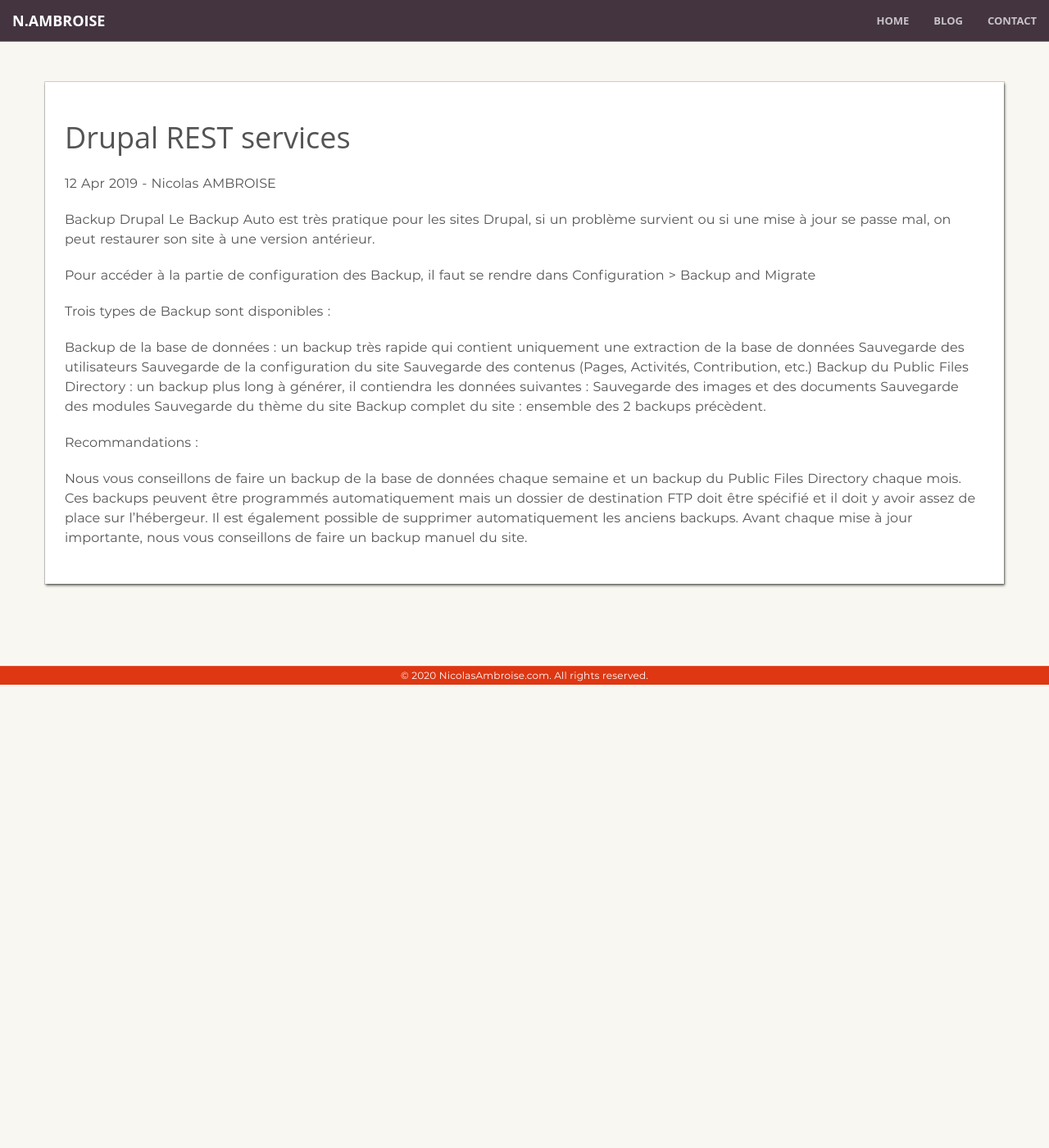
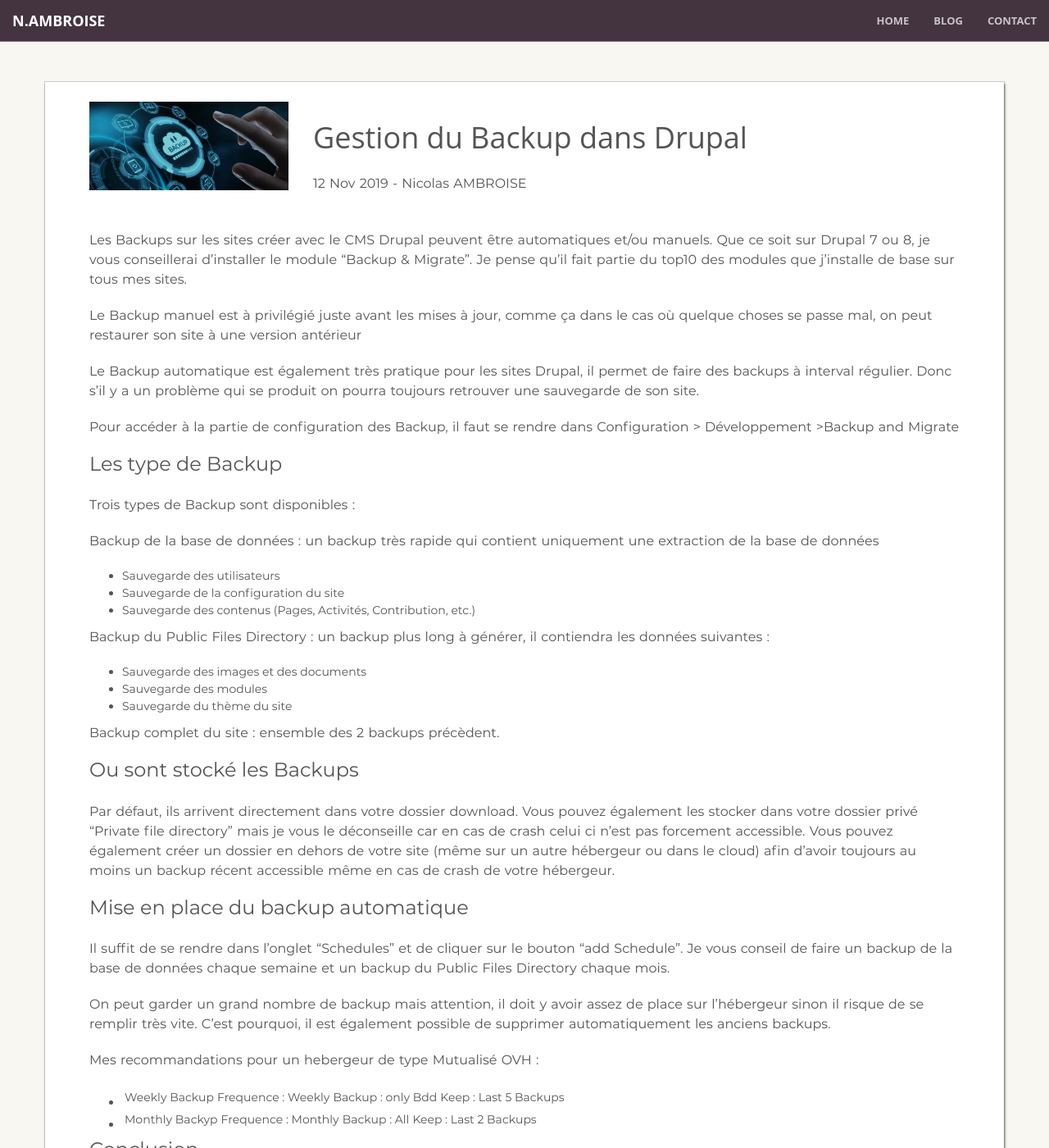
Before and after one commit to nicolasambroise/nicolasambroise2020.github.io, a Jekyll site: the page built from _posts/2019-11-13-automatisation-drupal-backup.markdown, in a window 1280 px wide and 1400 px high. Shown: the whole window at 82% size. Built offline with Jekyll 4.4.1, drawn with Linux system fonts in a browser that asks for light colours; some web fonts are replaced; some of the changed text lies outside the part shown.

Commit message:
Ajout d'articles

```diff
--- a/_layouts/post.html
+++ b/_layouts/post.html
@@ -9,11 +9,18 @@
 
   <section>
     <div class="container">
-        <div class="row">
-            <div class="col-lg-10 col-lg-offset-1 borderbox">
-                <h1>{{ page.title }}</h1>
-                <p>{{ page.date | date_to_string }} - Nicolas AMBROISE</p>
-								{{ content }}
+        <div class="row borderbox">
+            <div class="col-lg-10 col-lg-offset-1">
+              <div class="col-md-3">
+                  <img src="/img/thumbnail/{{ page.thumbnail }}" style="width:100%;max-width:400px;">
+              </div>
+              <div class="col-md-9">
+                  <h1>{{ page.title }}</h1>
+                  <p>{{ page.date | date_to_string }} - Nicolas AMBROISE</p>
+              </div>
+              <div class="col-md-12" style="margin-top:25px;">
+                {{ content }}
+              </div>
             </div>
           </div>
         </div>
--- a/_posts/2019-04-13-automatisation-drupal-backup.markdown
+++ /dev/null
@@ -1,33 +0,0 @@
----
-layout: post
-title: "Drupal REST services"
-date:   2019-04-13 00:16:07 +0100
-categories: drupal
-thumbnail: "backup.jpg"
-visible : false
----
-Backup Drupal
-Le Backup Auto est très pratique pour les sites Drupal, si un problème survient ou si une mise à jour se passe mal, on peut restaurer son site à une version antérieur.
-
-Pour accéder à la partie de configuration des Backup, il faut se rendre dans Configuration > Backup and Migrate
-
-
-
-Trois types de Backup sont disponibles :
-
-Backup de la base de données : un backup très rapide qui contient uniquement une extraction de la base de données
-Sauvegarde des utilisateurs
-Sauvegarde de la configuration du site
-Sauvegarde des contenus (Pages, Activités, Contribution, etc.)
-Backup du Public Files Directory : un backup plus long à générer, il contiendra les données suivantes :
-Sauvegarde des images et des documents
-Sauvegarde des modules
-Sauvegarde du thème du site
-Backup complet du site : ensemble des 2 backups précèdent.
-
-
-Recommandations :
-
-Nous vous conseillons de faire un backup de la base de données chaque semaine et un backup du Public Files Directory chaque mois.
-Ces backups peuvent être programmés automatiquement mais un dossier de destination FTP doit être spécifié et il doit y avoir assez de place sur l’hébergeur. Il est également possible de supprimer automatiquement les anciens backups.
-Avant chaque mise à jour importante, nous vous conseillons de faire un backup manuel du site.
--- /dev/null
+++ b/_posts/2019-11-13-automatisation-drupal-backup.markdown
@@ -0,0 +1,51 @@
+---
+layout: post
+title: "Gestion du Backup dans Drupal"
+date:   2019-11-13 00:16:07 +0100
+categories: drupal
+thumbnail: "backup.jpg"
+visible : true
+---
+Les Backups sur les sites créer avec le CMS Drupal peuvent être automatiques et/ou manuels. Que ce soit sur Drupal 7 ou 8, je vous conseillerai d'installer le module "Backup & Migrate". Je pense qu'il fait partie du top10 des modules que j'installe de base sur tous mes sites.
+
+Le Backup manuel est à privilégié juste avant les mises à jour, comme ça dans le cas où quelque choses se passe mal, on peut restaurer son site à une version antérieur
+
+Le Backup automatique est également très pratique pour les sites Drupal, il permet de faire des backups à interval régulier. Donc s'il y a un problème qui se produit on pourra toujours retrouver une sauvegarde de son site.
+
+Pour accéder à la partie de configuration des Backup, il faut se rendre dans Configuration > Développement >Backup and Migrate
+
+### Les type de Backup
+
+Trois types de Backup sont disponibles :
+
+Backup de la base de données : un backup très rapide qui contient uniquement une extraction de la base de données
+- Sauvegarde des utilisateurs
+- Sauvegarde de la configuration du site
+- Sauvegarde des contenus (Pages, Activités, Contribution, etc.)
+
+Backup du Public Files Directory : un backup plus long à générer, il contiendra les données suivantes :
+- Sauvegarde des images et des documents
+- Sauvegarde des modules
+- Sauvegarde du thème du site
+
+Backup complet du site : ensemble des 2 backups précèdent.
+
+### Ou sont stocké les Backups
+
+Par défaut, ils arrivent directement dans votre dossier download. Vous pouvez également les stocker dans votre dossier privé "Private file directory" mais je vous le déconseille car en cas de crash celui ci n'est pas forcement accessible.
+Vous pouvez également créer un dossier en dehors de votre site (même sur un autre hébergeur ou dans le cloud) afin d'avoir toujours au moins un backup récent accessible même en cas de crash de votre hébergeur.
+
+### Mise en place du backup automatique
+
+Il suffit de se rendre dans l'onglet "Schedules" et de cliquer sur le bouton "add Schedule".
+Je vous conseil de faire un backup de la base de données chaque semaine et un backup du Public Files Directory chaque mois.
+
+On peut garder un grand nombre de backup mais attention, il doit y avoir assez de place sur l’hébergeur sinon il risque de se remplir très vite. C'est pourquoi, il est également possible de supprimer automatiquement les anciens backups.
+
+Mes recommandations pour un hebergeur de type Mutualisé OVH :
+- Weekly Backup | Frequence : Weekly | Backup : only Bdd | Keep : Last 5 Backups
+- Monthly Backyp | Frequence : Monthly | Backup : All | Keep : Last 2 Backups
+
+### Conclusion
+
+L'utilisation des Backup m'a quelques fois sauvé la vie. C'est pourquoi le module "Backup & Migrate" fait parti de mon top 10 des modules Drupal et que c'est sauvant l'un des premiers que je configure sur un nouveau site.
--- a/_posts/2020-01-26-comparatif-cms.markdown
+++ b/_posts/2020-01-26-comparatif-cms.markdown
@@ -60,3 +58,5 @@ Les nouveaux venu dans la sphère des CMS qui offre une nouvelle alternative au
 Il n'y a pas de CMS mieux que les autres, il faut voir en fonction du nombre d'utilisateur, des type de contenu, des fonctionnalité désirées pour choisir au mieux sont CMS (et en fonction de son niveau en informatique)
 
 J'ai passé de 2008 à 2011 sur Wordpress, puis je me suis interessé à Drupal car c'était la solution la plus demandée par les entreprises. En ce début d'année 2020, j'ai suivi plusieurs tutoraux sur solution Jekyll (sponsorisé par Github) dans le but de refondre mon site Drupal 8 en quelque chose de beaucoup plus leger, de plus rapide et de beaucoup plus maintenable. Comme je suis le seul auteur, et que je rédige que peu d'article, chaque mois je passais plus de temps à mettre à jour le site Drupal 8 via composer qu'à rédiger les articles. Jekyll est très interressant car il n'y a plus d'interface administration, tout est géré avec quelques lignes de commandes et la syntaxe me rappelle étrangement de l'angular/mustashe.
+
+Une fois que j'aurai fini de faire le tour de Jekyll, je souhaite me former sur AEM (Adobe Experience Manager) dans lequel je détect un fort potentiel.
--- a/_posts/2020-02-15-optimisation-web.markdown
+++ b/_posts/2020-02-15-optimisation-web.markdown
@@ -215,3 +215,5 @@ Une autre solution serait de charger le reste du site en Ajax pour réduire enco
  <br>
 ### En resumé
 Il y a plein de chose à faire pour réduire le nombre de bits téléchargé au début du chargement. Dans mon exemple, je passe de 41 requetes pour une total d'environ 605.5KB à 20 requetes pour un total de 377.6KB. On visualise mieux le résultat ainsi : on passe de 3.4s (+2.5s pour le full download) de chargement à 0.9s de temps de chargement.
+Pour aller encore un peu plus loin, on peu s'interessé à la notion d'HTTP2 donc je vous mets le lien ci-dessous
+- [démo HTTP2](http://http2.golang.org/gophertiles?latency=0)
--- a/_posts/2020-03-10-google-mini.markdown
+++ b/_posts/2020-03-10-google-mini.markdown
@@ -45,4 +43,4 @@ J'ai créé des scénarii sur _Smart Life_ afin qu'au moindre passage dans le co
 
 Voici ce qui conclu mes 1 an d'achat et d'interêt dans le domaine de la domotique. Pendant plusieurs mois, j'ai également été trés actif sur les groupes Facebook lié à google Home.
 Je me suis aussi interessé à la création d'Actions avec la Google home, les bases sont assez faciles à prendre en mains. Je vous conseille le tuto suivant pour apprendre à faire une conversation simple :
-[Codelabs Google]: https://codelabs.developers.google.com/codelabs/actions-1/#0
+[Codelabs Google](https://codelabs.developers.google.com/codelabs/actions-1/#0)
--- a/css/custom.css
+++ b/css/custom.css
@@ -47,6 +47,7 @@ a:hover{
   text-align: center;
   width:100%;
   height: calc(100% + 50px);
+  background-color: #433440;
 }
 
 .no-js #header,
```
Also changed, not shown: other parts of _posts/2020-01-26-comparatif-cms.markdown (+1 -3 lines), other parts of _posts/2020-03-10-google-mini.markdown (+0 -2 lines), _includes/articles.html (+4 -4 lines), _posts/2019-12-07-drupal-git.markdown (added, +125 -0 lines), _posts/2020-03-30-pwa.markdown (added, +236 -0 lines), _posts/2020-04-15-drupal8-composer.markdown (added, +112 -0 lines), serviceworker.js (+2 -5 lines), _posts/2019-01-10-lighthouse.markdown (renamed from _posts/2019-01-10-pwa.markdown), css/custom.min.css, img/favicon/manifest.json, img/thumbnail/ascenseur.jpg (added), img/thumbnail/chromegame.png (added), img/thumbnail/drupal-github.jpg (added), js/modernizr.min.js (deleted).
